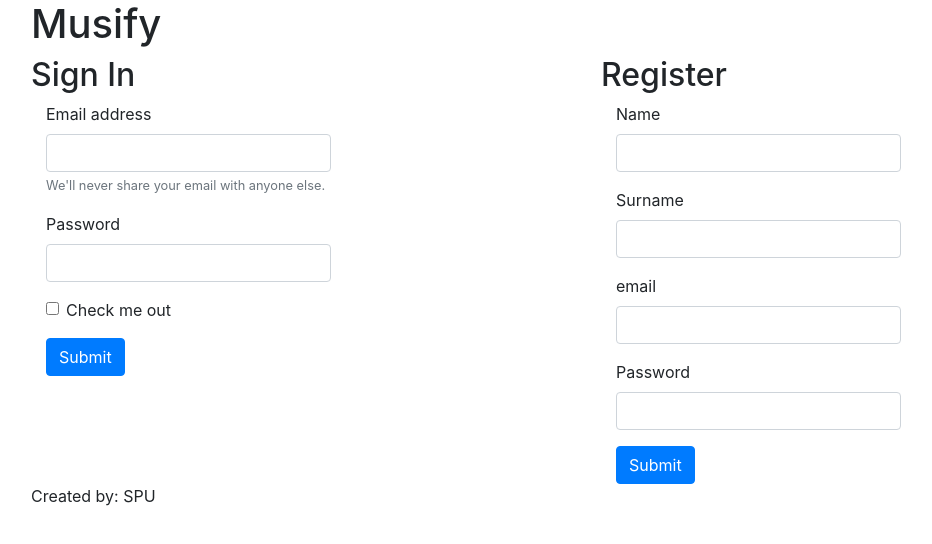
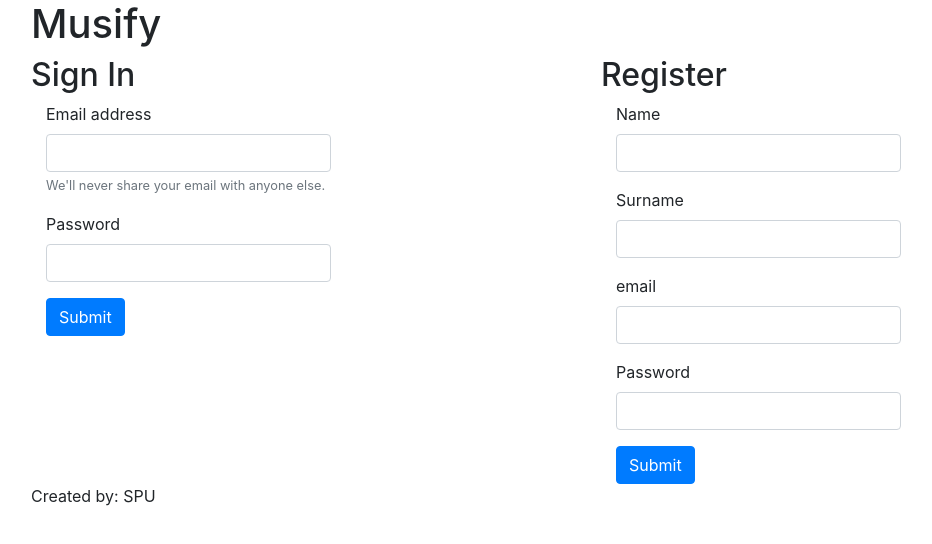
Before and after one commit to alvarormn/Spotify, an Angular app in the folder client/: page / in a window 1280 px wide. Shown: the top 544 px of the page, without its empty margins (54-986 px from the left). Built offline with nearby package versions, Linux system fonts and the light colour scheme.

Commit message:
delete html check not used

```diff
--- a/client/src/app/app.component.html
+++ b/client/src/app/app.component.html
@@ -54,10 +54,6 @@
           <!--Hay que añadir con una expresión regular que se introduce correctamente
           el contenido de input-->
         </div>
-        <div class="form-group form-check">
-          <input type="checkbox" class="form-check-input" id="checkLogin">
-          <label class="form-check-label" for="checkLogin">Check me out</label>
-        </div>
         <button type="submit" class="btn btn-primary">Submit</button>
         <br>
         <div *ngIf="errorMessage" class="alert alert-warning" role="alert">
```
